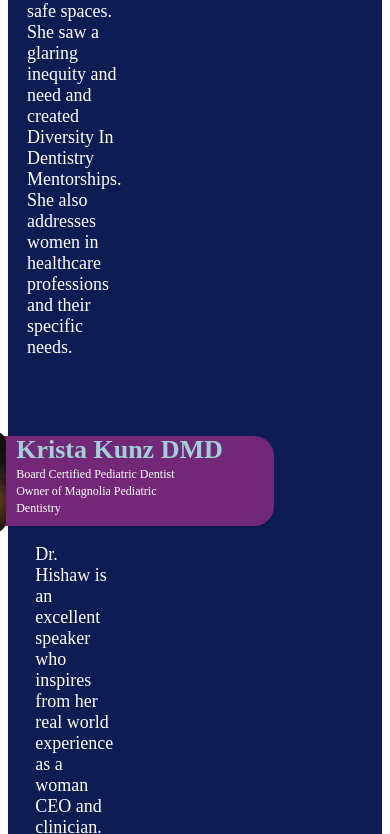
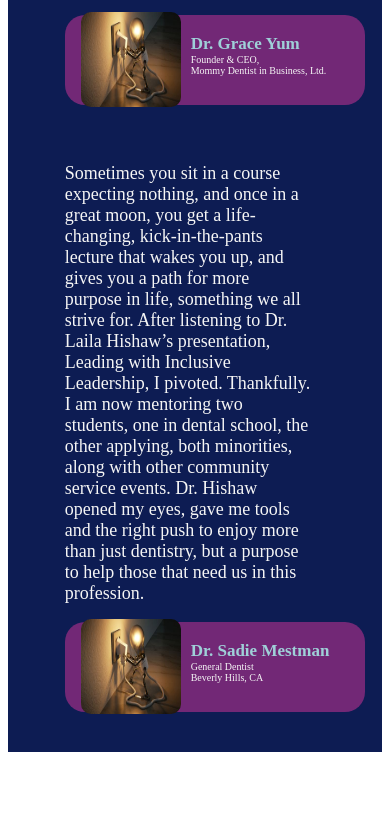
Before and after one commit to devjclosterman2023/CustomTestimonialSection, a plain HTML site: page index.html in a window 390 px wide. Shown: the part 1166-2000 px from the top of the page. After the commit the page ends 1926 px from the top, so only its background shows below. Drawn offline with Linux system fonts and the light colour scheme.

Commit message:
Completed Testimonial section ready for deployment with media queries

```diff
--- a/index.html
+++ b/index.html
@@ -3,7 +3,7 @@
 <head>
     <meta charset="UTF-8">
     <meta name="viewport" content="width=device-width, initial-scale=1.0">
-    <title>keyframes</title>
+    <title>Custom testimonial Section</title>
     <link rel="stylesheet" href="style.css">
 </head>
 <body>
@@ -17,7 +17,7 @@
             <div class="image"><img src="/9be54706813eea2587c05fe8abe0be70.jpeg" alt=""></div> <!-- Image for testimonial 1 -->
 
             <div class="column">
-            <div class="name margin_bottom_gone">Krista Kunz DMD</div>
+            <div class="name margin_bottom_gone mobile_reize">Krista Kunz DMD</div>
             <div class="occupation">
              <p class="margin_bottom_gone">Board Certified Pediatric Dentist</p>
               <p class="margin_bottom_gone">Owner of Magnolia Pediatric</p>
@@ -32,7 +32,7 @@
           <div class="row">
           <div class="image1"><img src="/9be54706813eea2587c05fe8abe0be70.jpeg" alt=""></div> <!-- Image for testimonial 2 -->
           <div class="column">
-          <div class="name margin_bottom_gone">Dr. Grace Yum</div>
+          <div class="name margin_bottom_gone mobile_reize">Dr. Grace Yum</div>
           <div class="occupation">
             <p class="margin_bottom_gone">Founder & CEO,</p>
             <p>Mommy Dentist in Business, Ltd.</p>
@@ -45,7 +45,7 @@
           <div class="row">
           <div class="image1"><img src="/9be54706813eea2587c05fe8abe0be70.jpeg" alt=""></div> <!-- Image for testimonial 3 -->
           <div class="column">
-          <div class="name margin_bottom_gone">Dr. Sadie Mestman </div>
+          <div class="name margin_bottom_gone mobile_reize">Dr. Sadie Mestman </div>
           <div class="occupation">
            <p class="margin_bottom_gone">General Dentist</p>
            <p>Beverly Hills, CA</p>
--- a/style.css
+++ b/style.css
@@ -1,12 +1,10 @@
+
 .background_blue {
   background-color: #0D1C53;
-  /* height: 756px; */
   height: auto;
-  justify-content: center;
-  align-items: center;
-  display: flex;
-  flex-direction: column;
+  padding: 20px;
 }
+
 .paraEl1 {
   padding-bottom: 60px;
 }
@@ -16,6 +14,8 @@
 .paraEl3 {
   padding-bottom: 30px;
 }
+
+
 .testimonial_header {
   text-align: center;
   font-size: 90px;
@@ -26,7 +26,7 @@
     display: flex;
     flex-wrap: wrap;
     justify-content: space-around;
-    padding-bottom: 3%;
+    margin: 0 auto;
 }
 
 .margin_bottom_gone {
@@ -34,16 +34,15 @@
 }
 
 .testimonial {
-   color: white;
-   max-width: 24%;
-    display: flex;
-    flex-direction: column;
-   align-items: center;
-   /* overflow: hidden; */
+  flex: 0 0 calc(30% - 20px);
+    margin: 10px;
+    padding: 20px;
+    border-radius: 10px;
+    text-align: left;
+    box-sizing: border-box;
+    color: whitesmoke;
 }
-.iamhidden {
-  height: 200px;
-}
+
 img {
   width: 100px;
   height: 100px;
@@ -86,19 +85,19 @@ img {
 }
 
 .container p {
-  position: relative; /* Relative positioning for the paragraphs */
+  position: relative;
 }
 
 .container .paraEl::after {
-  content: ''; /* Generating the line */
-  position: absolute; /* Absolute positioning for the lines */
+  content: '';
+  position: absolute;
   top: 0%;
   right: 0%;
-  left: 130%;
+  left: 115%;
   height: 250px;
   width: 1px;
-  background-color: whitesmoke; /* Line color */
-  transform: translateY(-50%, -50%); /* Move the line to the middle of the paragraph */
+  background-color: whitesmoke;
+  transform: translateY(-50%, -50%);
 }
 
 /* global */
@@ -111,13 +110,69 @@ img {
 
 
 /* media queries */
+@media screen and (max-width: 1900px) {
+  .container .paraEl::after {
+    display: none;
+  }
+  .m-w-80 {
+    width: 100%;
+    max-width: 97%;
+  }
+}
 @media screen and (max-width: 1400px) {
   .testimonial-container {
     display: flex;
     flex-direction: column;
     height: auto;
+    justify-content: center;
+    width: 100%;
+    max-width: 90%;
 }
-    .container .paraEl::after {
-      display: none;
+   .testimonial_header {
+    font-size: 40px !important;
+   }
+   .paraEl1 {
+    padding-bottom: 0;
+   }
+  .paraEl2 {
+    padding-bottom: 0;
+  }
+  .paraEl3 {
+    padding-bottom: 0;
+  }
+}
+@media screen and (max-width: 450px) {
+    .row {
+      width: 330px;
+    }
+    .occupation {
+      font-size: 10px;
+    }
+    .mobile_reize {
+      font-size: 17px;
+    }
+    img {
+      height: 95px;
+      margin-left: -8px;
+    }
+    .testimonial {
+      margin: 0;
+      width: 100%;
+      max-width: 95%;
     }
 }
+
+@media (min-width: 330px) and (max-width: 400px) {
+  .row {
+    width: 300px;
+  }
+}
+@media screen and (max-width: 330px) {
+  .row {
+    width: 250px;
+  }
+  img {
+    height: 95px;
+    margin-left: -8px;
+  }
+}
```
